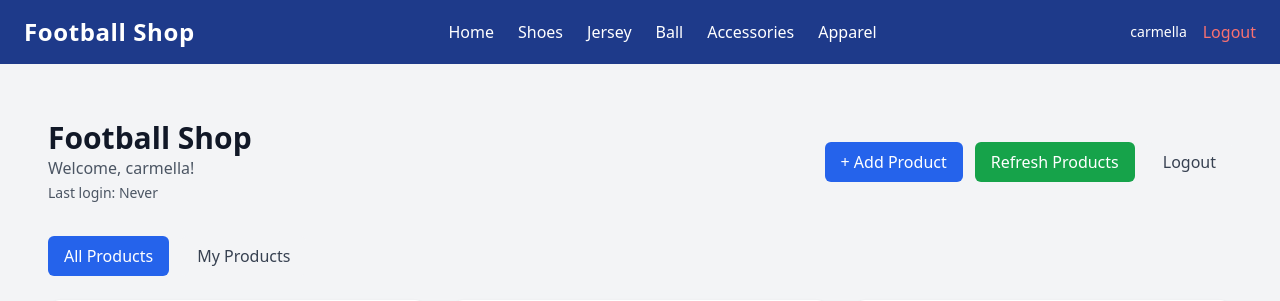
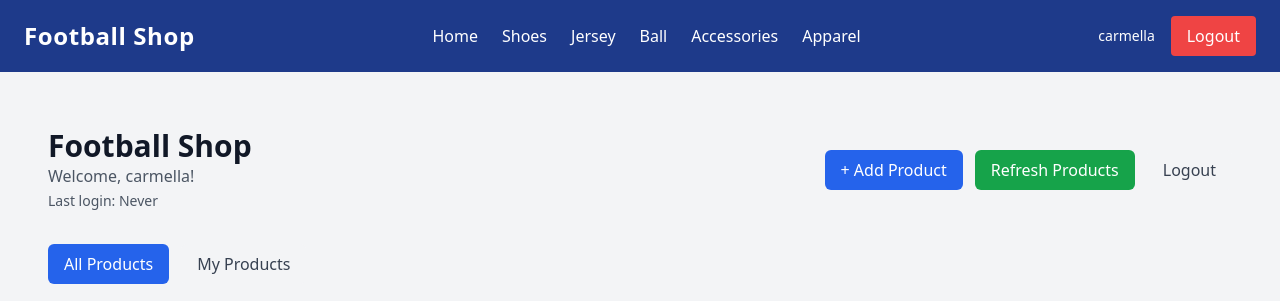
Before and after one commit to Carmella2006/football-shop, a Django app: page / in a window 1280 px wide. Shown: the top 301 px of the page. Run offline with Django 5.2, Linux system fonts and the light colour scheme; a user stored in the database is signed in; data comes from the database, SQL or seed files in the repository; both versions use the stored data as it was after the commit; some libraries are stand-ins or nearby versions.

Commit message:
update navbar and toast

```diff
--- a/main/templates/main.html
+++ b/main/templates/main.html
@@ -223,11 +223,19 @@
     async function loadProducts() {
         try {
             displaySection({ showLoading: true });
-            const res = await fetch(PRODUCT_API_ENDPOINT);
+
+            let api_url = PRODUCT_API_ENDPOINT;
+            if (activeFilter === "my") {
+                api_url += "?view=my";
+            }
+
+            const res = await fetch(api_url);
+
             if (!res.ok) throw new Error("Fetch failed");
+            allProducts = await res.json();
 
-            allProducts = await res.json();
             filterAndShow();
+
         } catch (err) {
             console.error(err);
             displaySection({ showError: true });
@@ -445,13 +453,15 @@
 
     btnAll.addEventListener("click", () => {
         activeFilter = "all";
-        filterAndShow();
+        loadProducts();
     });
     btnMy.addEventListener("click", () => {
         activeFilter = "my";
-        filterAndShow();
+        loadProducts();
     });
 
-    document.addEventListener("DOMContentLoaded", loadProducts);
+    document.addEventListener("DOMContentLoaded", function () {
+        loadProducts();
+    });
 </script>
 {% endblock %}
--- a/main/views.py
+++ b/main/views.py
@@ -14,19 +14,10 @@ from django.http import HttpResponseRedirect, JsonResponse
 # Create your views here.
 @login_required(login_url='/login')
 def show_main(request):
-    view = request.GET.get("view", "all")
-    if view == "my":
-        product_list = Product.objects.filter(user=request.user)
-    else:
-        product_list = Product.objects.all()
-
     context = {
-        'products': product_list,
         'last_login': request.COOKIES.get('last_login', 'Never'),
         'username': request.user.username,
-        'view': view
     }
-
     return render(request, "main.html", context)
 
 
@@ -73,8 +64,18 @@ def show_xml(request):
     xml_data = serializers.serialize("xml", product_list)
     return HttpResponse(xml_data, content_type="application/xml")
 
+@login_required(login_url='/login')
 def show_json(request):
     product_list = Product.objects.all()
+    view_filter = request.GET.get('view')
+
+    if view_filter == "my":
+        product_list = Product.objects.filter(user=request.user)
+    else:
+        category_filter = request.GET.get('category')
+        if category_filter:
+            product_list = product_list.filter(category=category_filter)
+
     data = [
         {
             'id': product.id,
--- a/templates/base.html
+++ b/templates/base.html
@@ -17,9 +17,9 @@
     </main>
 
     {% include 'toast.html' %}
-    <script src="{% static 'js/toast.js' %}"></script>
+    <!-- <script src="{% static 'js/toast.js' %}"></script>
     <script src="{% static 'js/product.js' %}"></script>
-    <script src="{% static 'js/auth.js' %}"></script>
+    <script src="{% static 'js/auth.js' %}"></script> -->
 
 </body>
 
--- a/templates/navbar.html
+++ b/templates/navbar.html
@@ -1,23 +1,24 @@
 <nav class="bg-blue-900 text-white px-6 py-4">
     <div class="container mx-auto flex justify-between items-center">
-        <!-- Logo -->
         <a href="/" class="text-2xl font-bold tracking-wide">Football Shop</a>
 
-        <!-- Menu Desktop -->
-        <ul class="hidden md:flex space-x-6">
+        <ul class="hidden md:flex space-x-6 items-center">
             <li><a href="/" class="hover:text-blue-300">Home</a></li>
             <li><a href="?category=shoes" class="hover:text-blue-300">Shoes</a></li>
             <li><a href="?category=jersey" class="hover:text-blue-300">Jersey</a></li>
             <li><a href="?category=ball" class="hover:text-blue-300">Ball</a></li>
-            <li><a href="?category=accessories" class="hover:text-gblue-300">Accessories</a></li>
+            <li><a href="?category=accessories" class="hover:text-blue-300">Accessories</a></li>
             <li><a href="?category=apparel" class="hover:text-blue-300">Apparel</a></li>
         </ul>
 
-        <!-- User info Desktop -->
         {% if user.is_authenticated %}
-        <div class="hidden md:flex items-center space-x-4">
-            <span class="text-sm">{{ user.username }}</span>
-            <a href="{% url 'main:logout' %}" class="text-red-400 hover:text-red-600">Logout</a>
+        <div class="hidden md:flex items-center space-x-4 relative z-50">
+            <span class="text-sm pointer-events-none">{{ user.username }}</span>
+            <a href="{% url 'main:logout' %}"
+                style="pointer-events: auto !important; z-index: 99999 !important; position: relative !important;"
+                class="px-4 py-2 bg-red-500 text-white rounded hover:bg-red-600 transition-colors cursor-pointer">
+                Logout
+            </a>
         </div>
         {% else %}
         <div class="hidden md:flex items-center space-x-4">
@@ -26,39 +27,53 @@
         </div>
         {% endif %}
 
-        <!-- Hamburger Button (Mobile) -->
-        <button id="menu-btn" class="block md:hidden text-2xl">
+        <button id="menu-btn" class="block md:hidden text-2xl focus:outline-none z-20">
             ☰
         </button>
     </div>
 
-    <!-- Mobile Menu -->
     <div id="menu" class="hidden md:hidden mt-4 bg-blue-800 p-4 space-y-2 rounded-md">
-        <a href="/" class="block hover:text-blue-300">Home</a>
-        <a href="?category=shoes" class="block hover:text-blue-300">Shoes</a>
-        <a href="?category=jersey" class="block hover:text-blue-300">Jersey</a>
-        <a href="?category=ball" class="block hover:text-blue-300">Ball</a>
-        <a href="?category=accessories" class="block hover:text-blue-300">Accessories</a>
-        <a href="?category=apparel" class="block hover:text-blue-300">Apparel</a>
+        <a href="/" class="block hover:text-blue-300 py-2">Home</a>
+        <a href="?category=shoes" class="block hover:text-blue-300 py-2">Shoes</a>
+        <a href="?category=jersey" class="block hover:text-blue-300 py-2">Jersey</a>
+        <a href="?category=ball" class="block hover:text-blue-300 py-2">Ball</a>
+        <a href="?category=accessories" class="block hover:text-blue-300 py-2">Accessories</a>
+        <a href="?category=apparel" class="block hover:text-blue-300 py-2">Apparel</a>
 
         {% if user.is_authenticated %}
-        <div class="mt-4 border-t border-blue-700 pt-2">
-            <span class="block text-sm">{{ user.username }}</span>
-            <a href="{% url 'main:logout' %}" class="block text-red-400 hover:text-red-600">Logout</a>
+        <div class="mt-4 border-t border-blue-700 pt-4">
+            <span class="block text-sm mb-2">{{ user.username }}</span>
+            <a href="{% url 'main:logout' %}"
+                class="block px-4 py-2 bg-red-500 text-white rounded hover:bg-red-600 transition-colors text-center">
+                Logout
+            </a>
         </div>
         {% else %}
-        <div class="mt-4 space-y-2 border-t border-blue-700 pt-2">
-            <a href="{% url 'main:login' %}" class="block hover:text-blue-300">Login</a>
-            <a href="{% url 'main:register' %}" class="block hover:text-blue-300">Register</a>
+        <div class="mt-4 space-y-2 border-t border-blue-700 pt-4">
+            <a href="{% url 'main:login' %}" class="block hover:text-blue-300 py-2">Login</a>
+            <a href="{% url 'main:register' %}" class="block hover:text-blue-300 py-2">Register</a>
         </div>
         {% endif %}
     </div>
 </nav>
 
 <script>
-    const btn = document.getElementById("menu-btn");
-    const menu = document.getElementById("menu");
-    btn.addEventListener("click", () => {
-        menu.classList.toggle("hidden");
+    document.addEventListener("DOMContentLoaded", function () {
+        const btn = document.getElementById("menu-btn");
+        const menu = document.getElementById("menu");
+
+        if (btn && menu) {
+            btn.addEventListener("click", (e) => {
+                e.stopPropagation();
+                menu.classList.toggle("hidden");
+            });
+
+            // Close menu saat klik di luar
+            document.addEventListener("click", (e) => {
+                if (!btn.contains(e.target) && !menu.contains(e.target)) {
+                    menu.classList.add("hidden");
+                }
+            });
+        }
     });
 </script>
--- a/templates/toast.html
+++ b/templates/toast.html
@@ -1,6 +1,6 @@
 {% load static %}
 <div id="toast-container"
-    class="fixed top-6 right-6 max-w-sm w-auto flex items-center gap-3 px-5 py-4 rounded-lg shadow-lg border transition-all duration-300 opacity-0 -translate-y-10 z-50 bg-white">
+    class="fixed top-20 right-6 max-w-sm w-auto flex items-center gap-3 px-5 py-4 rounded-lg shadow-lg border transition-all duration-300 opacity-0 -translate-y-10 z-50 bg-white">
     <div id="toast-icon" class="text-2xl">ℹ️</div>
     <div>
         <h3 id="toast-title" class="font-semibold text-gray-800">Sample Title</h3>
```
Also changed, not shown: README.md, db.sqlite3.
